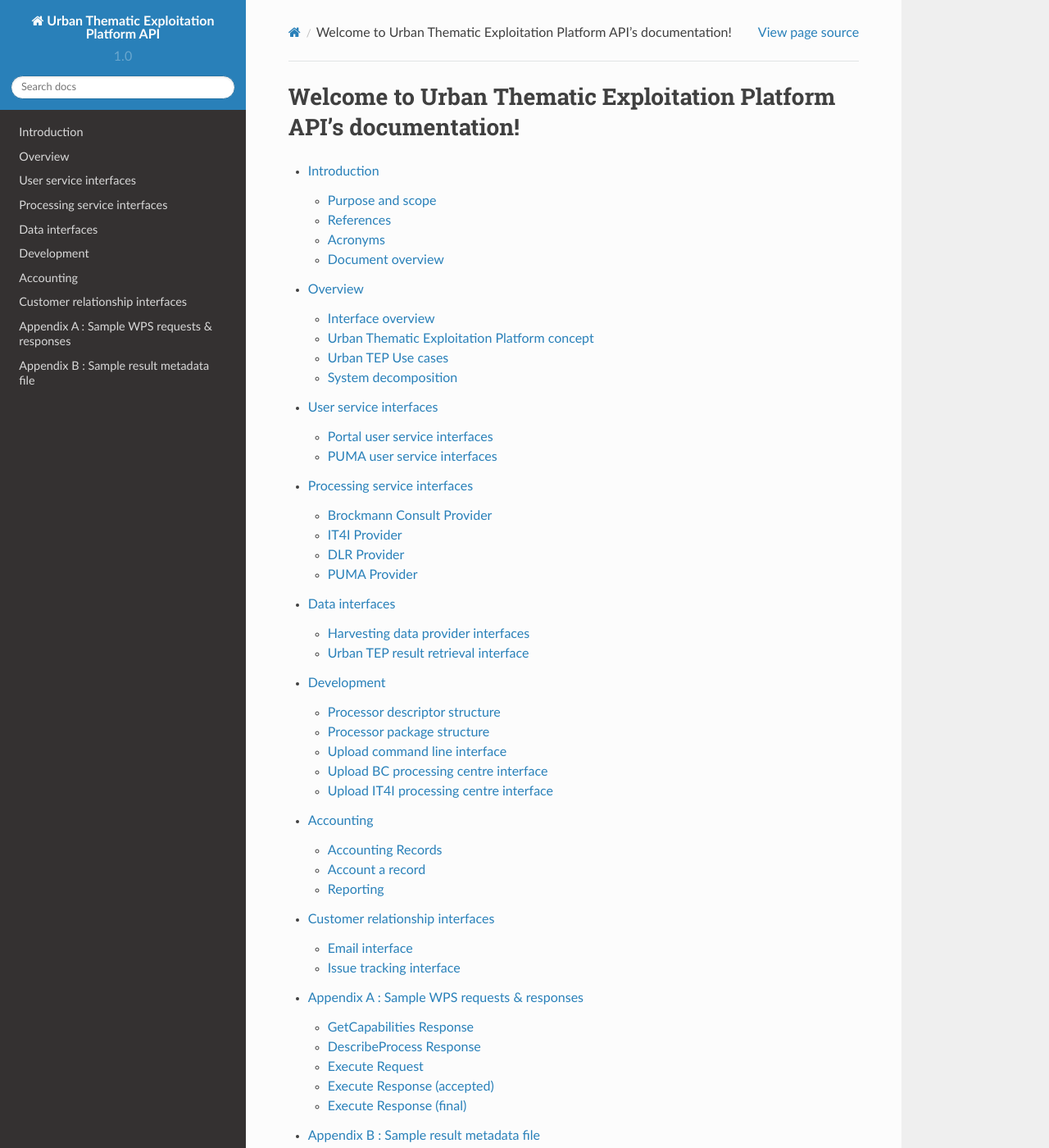
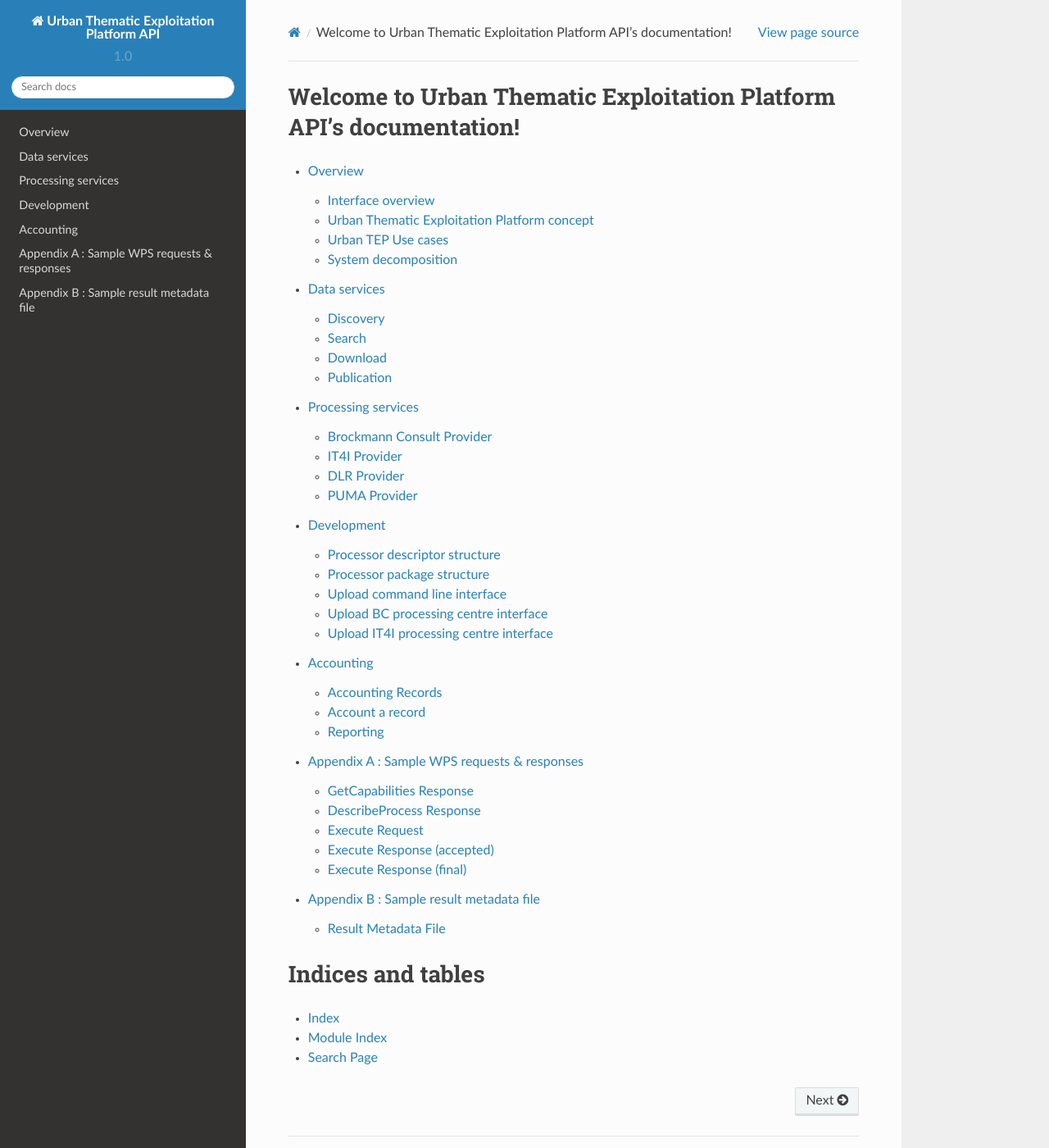
Before and after one commit to urban-tep/API, a Sphinx documentation site: the page built from source/index.rst, in a window 1280 px wide and 1400 px high. Shown: the whole window at 82% size. Built offline with Sphinx 7.4.7 and the Read the Docs theme 2.0.0, drawn with Linux system fonts in a browser that asks for light colours.

Commit message:
agreed structure
Signed-off-by: Emmanuel Mathot <emmanuel.mathot@gmail.com>

```diff
--- a/source/customerrelationship/email.rst
+++ /dev/null
@@ -1,3 +0,0 @@
-
-Email interface
----------------
--- a/source/customerrelationship/index.rst
+++ /dev/null
@@ -1,9 +0,0 @@
-
-Customer relationship interfaces
-================================
-
-.. toctree::
-   :maxdepth: 2
-
-   email
-   issuetracking
--- a/source/customerrelationship/issuetracking.rst
+++ /dev/null
@@ -1,3 +0,0 @@
-
-Issue tracking interface
-------------------------
--- a/source/userservices/portal/index.rst
+++ b/source/data/index.rst
@@ -1,6 +1,6 @@
 
-Portal user service interfaces
-====
+Data services
+=============
 
 .. toctree::
    :maxdepth: 2
--- a/source/dataservices/index.rst
+++ /dev/null
@@ -1,9 +0,0 @@
-
-Data interfaces
-===============
-
-Harvesting data provider interfaces
------------------------------------
-
-Urban TEP result retrieval interface
-------------------------------------
--- a/source/index.rst
+++ b/source/index.rst
@@ -9,14 +9,11 @@
 .. toctree::
    :maxdepth: 2
 
-   intro/index
    overview/index
-   userservices/index
+   data/index
    processingservices/index
-   dataservices/index
    development/index
    accounting/index
-   customerrelationship/index
    processingservices/appendix-a
    processingservices/appendix-b
 
--- a/source/intro/index.rst
+++ /dev/null
@@ -1,18 +0,0 @@
-
-Introduction
-============
-
-.. toctree::
-   :maxdepth: 2
-
-Purpose and scope
------------------
-
-References
-----------
-
-Acronyms
---------
-
-Document overview
------------------
--- a/source/processingservices/index.rst
+++ b/source/processingservices/index.rst
@@ -1,6 +1,6 @@
 
-Processing service interfaces
-=============================
+Processing services
+===================
 
 .. toctree::
    :maxdepth: 2
--- a/source/userservices/index.rst
+++ /dev/null
@@ -1,9 +0,0 @@
-
-User service interfaces
-=======================
-
-.. toctree::
-   :maxdepth: 2
-
-   portal/index
-   puma/index
--- a/source/userservices/puma/index.rst
+++ /dev/null
@@ -1,9 +0,0 @@
-
-PUMA user service interfaces
-============================
-
-Analysis interface
-------------------
-
-Visualisation interface
------------------------
```
Also changed, not shown: source/data/discovery.rst (renamed from source/userservices/portal/discovery.rst), source/data/download.rst (renamed from source/userservices/portal/download.rst), source/data/publication.rst (renamed from source/userservices/portal/publication.rst), source/data/search.rst (renamed from source/userservices/portal/search.rst).
